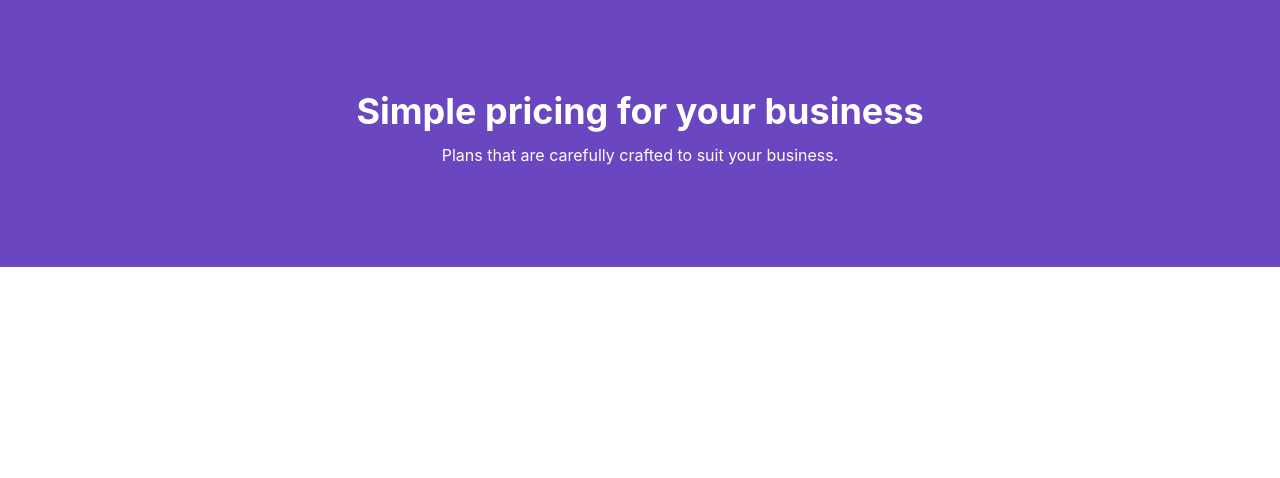
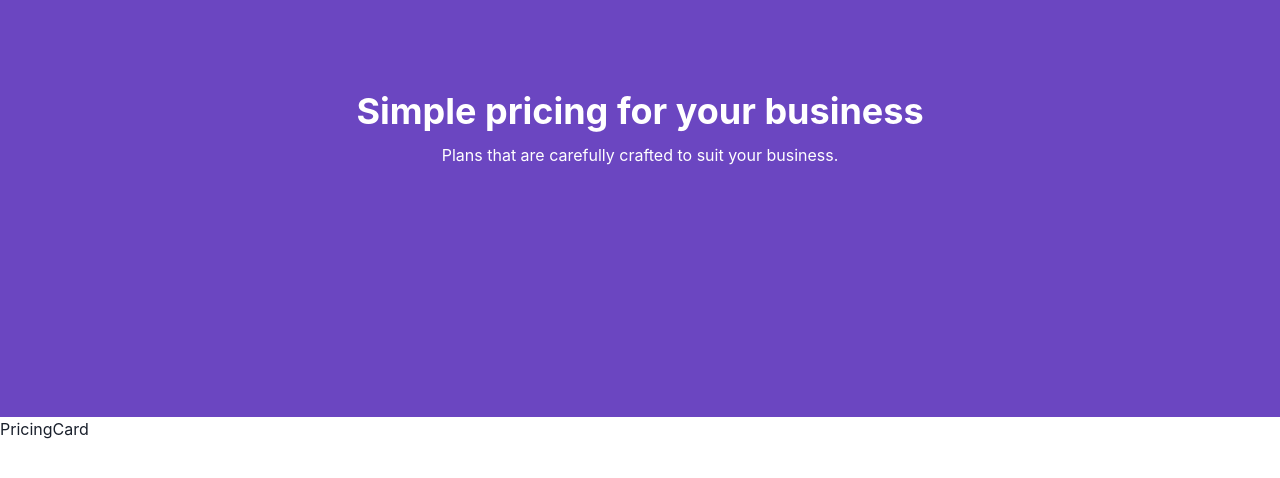
Before and after one commit to HassanShanJava/Pricing-UI, a Next.js app: page / in a window 1280 px wide. Shown: the top 478 px of the page. Built offline with nearby package versions, Linux system fonts and the light colour scheme.

Commit message:
working on the pricing card component

```diff
--- a/app/Header.tsx
+++ b/app/Header.tsx
@@ -3,7 +3,7 @@ import React from 'react'
 
 const Header = () => {
   return (
-    <Box textAlign={"center"} bg={"#6B46C1"} pt={"90px"} pb="100px  " color="white">
+    <Box textAlign={"center"} bg={"#6B46C1"} pt={"90px"} pb="250px" color="white">
         <Heading>Simple pricing for your business</Heading>
         <Text pt="10px">Plans that are carefully crafted to suit your business.</Text>
     </Box>
--- /dev/null
+++ b/app/PricingCard.tsx
@@ -0,0 +1,9 @@
+import React from 'react'
+
+const PricingCard = () => {
+  return (
+    <div>PricingCard</div>
+  )
+}
+
+export default PricingCard
--- a/app/page.tsx
+++ b/app/page.tsx
@@ -3,6 +3,7 @@
 "use client";
 import { ChakraProvider, Heading } from "@chakra-ui/react";
 import Header from "./Header";
+import PricingCard from "./PricingCard";
 // import Practice from "./Practice";
 
 
@@ -11,6 +12,7 @@ export default function Home() {
     <ChakraProvider>
       {/* <Practice/> */}
       <Header />
+      <PricingCard/>
     </ChakraProvider>
   );
 }
```
